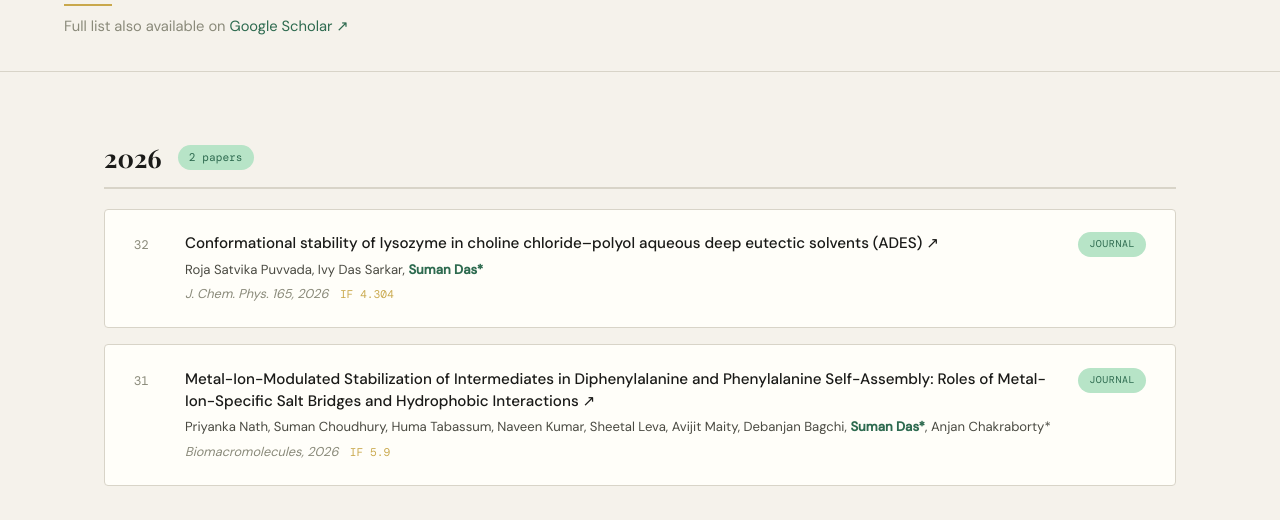
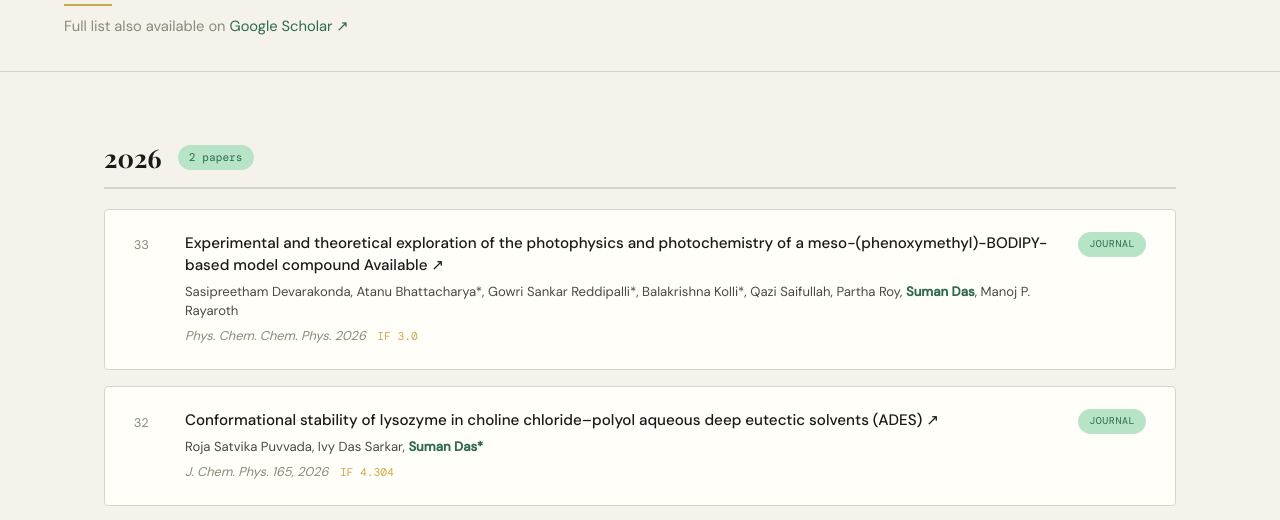
Before and after one commit to SumanDasChem/SumanDasChem.github.io, a plain HTML site: page publications.html in a window 1280 px wide. Shown: the part 268-788 px from the top of the page. Drawn offline with nearby package versions, Linux system fonts and the light colour scheme; a web font is replaced by a local one.

Commit message:
Update publications.html

```diff
--- a/publications.html
+++ b/publications.html
@@ -210,6 +210,24 @@
 <div class="year-group fade-up">
 <div class="year-label">2026 <span class="year-count">2 papers</span></div>
 <div class="pub-list">
+<div class="pub-item">
+<div class="pub-num">33</div>
+<div class="pub-info">
+<h4>
+<a href="https://doi.org/10.1039/d6cp01495j" style="color:inherit;text-decoration:none;" target="_blank">
+   Experimental and theoretical exploration of the photophysics and photochemistry of a meso-(phenoxymethyl)-BODIPY-based model compound Available ↗
+</a>
+</h4>
+<div class="pub-authors">
+          Sasipreetham Devarakonda, Atanu Bhattacharya*, Gowri Sankar Reddipalli*, Balakrishna Kolli*, Qazi Saifullah, Partha Roy, <strong>Suman Das</strong>, Manoj P. Rayaroth
+</div>
+<div class="pub-journal">
+Phys. Chem. Chem. Phys. 2026
+          <span class="if">IF 3.0</span>
+</div>
+</div>
+<span class="pub-badge">Journal</span>
+</div>
 <div class="pub-item">
 <div class="pub-num">32</div>
 <div class="pub-info">
```
